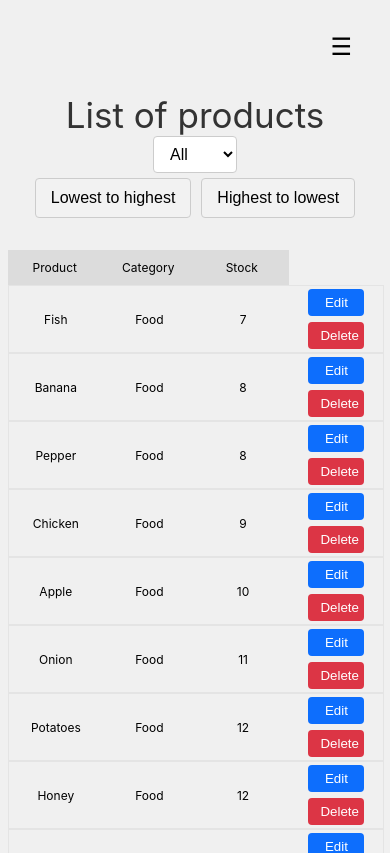
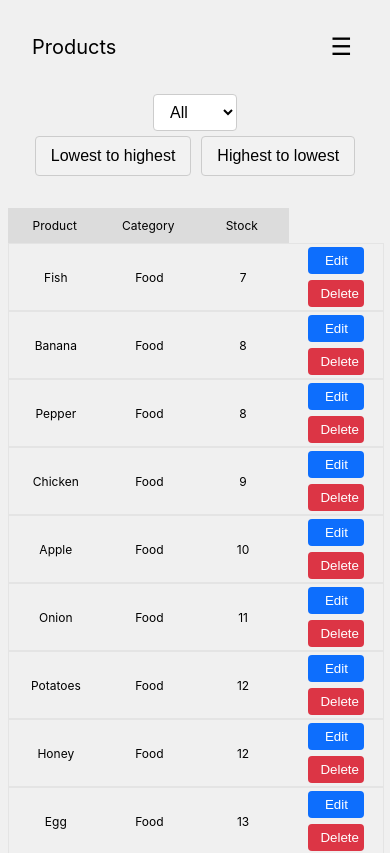
Before and after one commit to Nicovied0/EJERCICIO_REACT, a React (Create React App) app: page /home in a window 390 px wide. Shown: the top 853 px of the page. Built offline with nearby package versions, Linux system fonts and the light colour scheme.

Commit message:
add more styles

```diff
--- a/src/components/Nav/Nav.jsx
+++ b/src/components/Nav/Nav.jsx
@@ -28,6 +28,9 @@ const Nav = () => {
         <li onClick={() => { closeMenu(); handleNavigation("/addProducts"); }}>Add product</li>
         <li onClick={() => { closeMenu(); handleNavigation("/about"); }}>About</li>
       </ul>
+      <div className={styles.icon} onClick={() => { handleNavigation("/home"); }}>
+        <h2>Products</h2>
+      </div>
       <button className={styles.burger} onClick={toggleMenu}>
         ☰
       </button>
--- a/src/components/Nav/styles.module.css
+++ b/src/components/Nav/styles.module.css
@@ -8,6 +8,11 @@
   margin: 0;
 }
 
+.icon {
+  cursor: pointer;
+  display: none;
+  font-size: 20px;
+}
 .navList li {
   margin-right: 20px;
   cursor: pointer;
@@ -53,26 +58,25 @@
   font-size: 25px;
 }
 
-/* Estilos responsive */
 @media screen and (max-width: 600px) {
-  /* Muestra el botón de hamburguesa en pantallas pequeñas */
   .nav {
     padding: 2rem;
     display: flex;
-    flex-direction: column;
-    justify-content: flex-end;
-    align-items: flex-end;
+    flex-direction: row;
+    justify-content: space-between;
+    align-items: center;
+  }
+  .icon {
+    display: block;
   }
   .burger {
     display: block;
   }
 
-  /* Oculta el menú normal en pantallas pequeñas */
   .navList {
     display: none;
   }
 
-  /* Muestra el menú de hamburguesa cuando está activo */
   .hideMenu .navList {
     display: block;
     list-style: none;
--- a/src/views/HomeView/styles.module.css
+++ b/src/views/HomeView/styles.module.css
@@ -24,6 +24,9 @@
   .products {
     width: 100%;
   }
+  .title{
+    display: none;
+  }
 
 
 }
```
